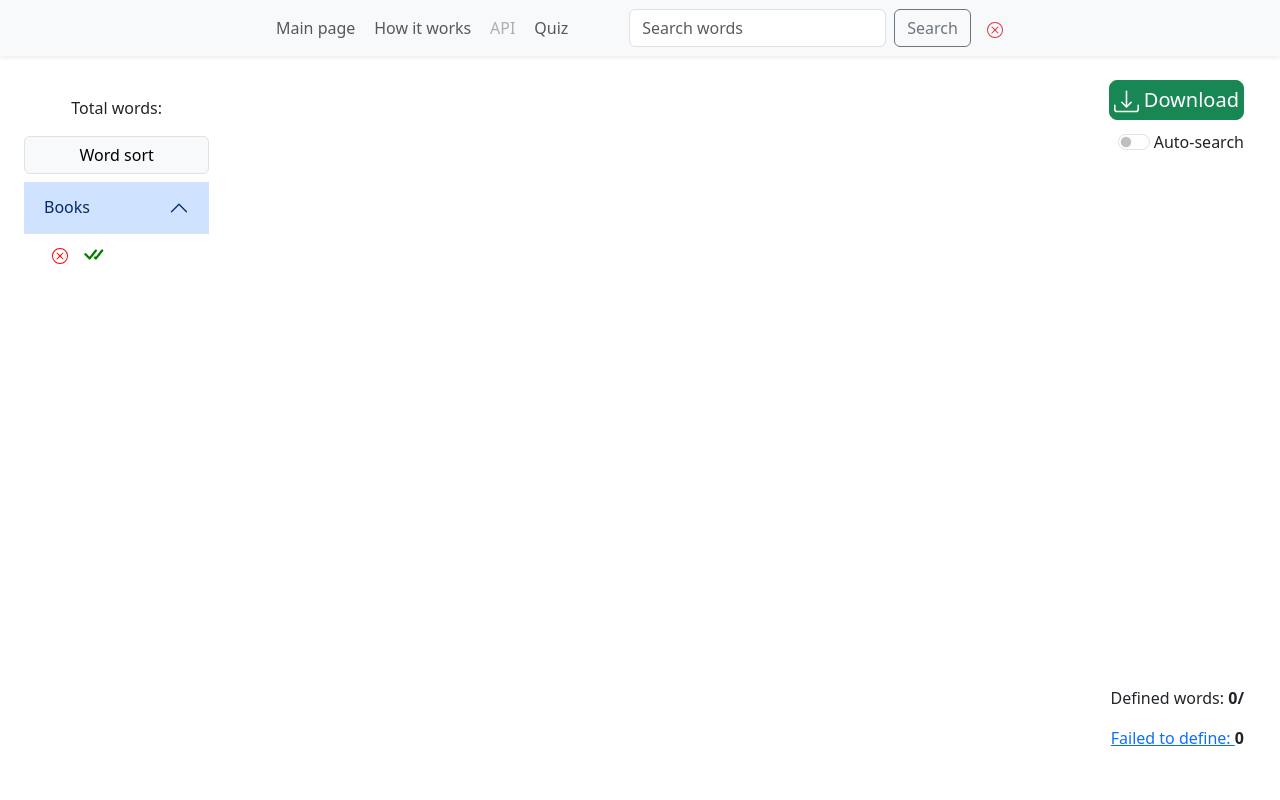
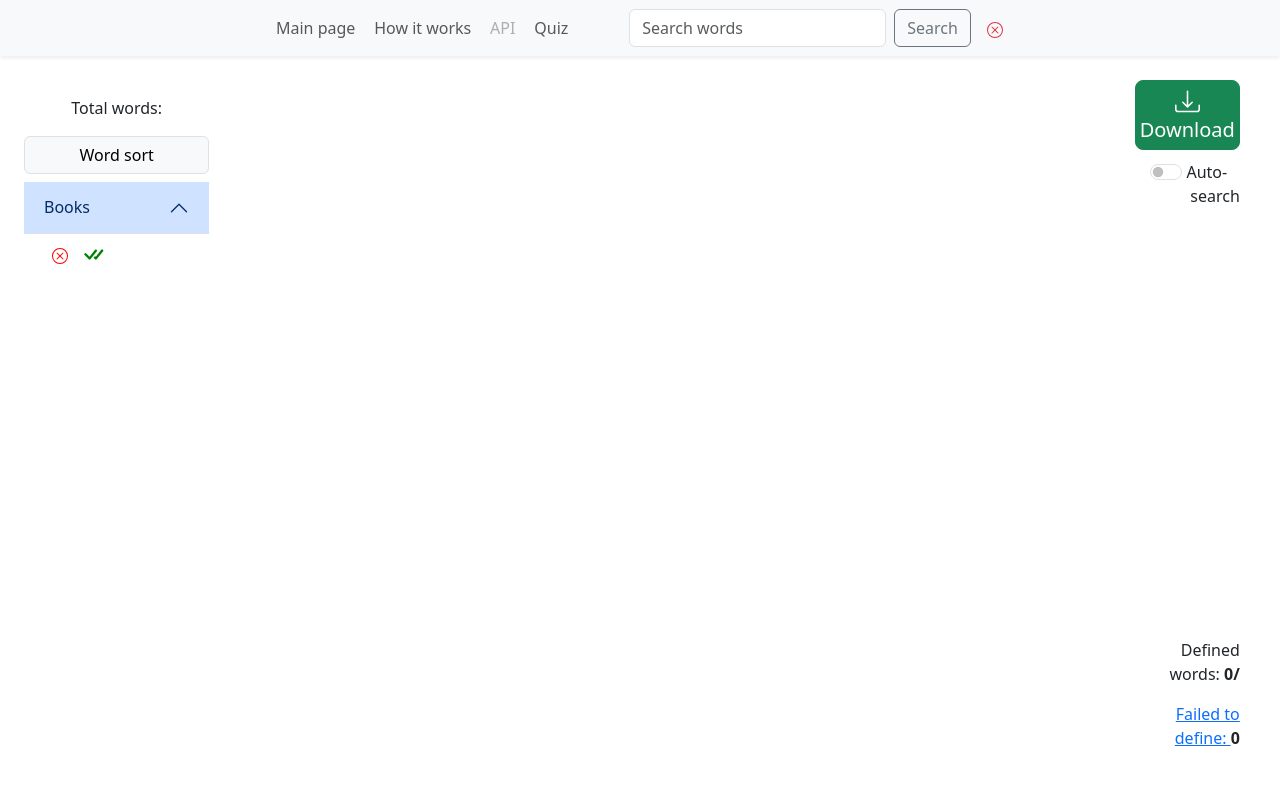
Before and after one commit to Tititun/vocbuilder, a Django app: template vocab/templates/vocab/data_table.html in a window 1280 px wide. Run offline with Django 5.2, Linux system fonts and the light colour scheme; the template is opened without the code that fills it, so the values that code supplies are empty; parts of the project's set-up code (start-up, migrations or seed data) failed here and were passed over; some libraries are stand-ins or nearby versions.

Commit message:
styling issues

```diff
--- a/vocab/static/vocab/css/vocab.css
+++ b/vocab/static/vocab/css/vocab.css
@@ -20,6 +20,7 @@
     background-color: #FAF9F6;
     margin: 1em;
     padding: 1em;
+    width: 48%;
 }
 
 .word_card_button {
@@ -183,9 +184,41 @@
     width: 33%;
 }
 
+.bi-eye {
+    transition: all 150ms 0ms ease-in-out;
+}
+
+.bi-eye:hover {
+    transform: scale(1.25);
+}
+
+.mid_col {
+    width: 72%
+}
+
+.right_col {
+    width: 10%
+}
+
+.card-text input {
+    transition: background 0.5s ease-in-out;
+}
+
 @media (width <= 1000px) {
     #quiz_modal .card {
         width: 100%;
         margin-bottom: 1.5rem;
     }
+    .word_card {
+        width: 99%;
+    }
+    .mid_col {
+        width: 65%
+    }
+    .right_col {
+        width: 16%
+    }
+    .hide_on_shrink {
+        display: none;
+    }
 }
--- /dev/null
+++ b/vocab/static/vocab/js/main_page.js
@@ -0,0 +1,6 @@
+var post_main_url = '{% url "vocab:index" %}'
+
+document.querySelector('#example_image').addEventListener('click', (e) => {
+    e.target.classList.add('big')
+    document.querySelector('#dropzone-main').submit()
+})
--- a/vocab/templates/vocab/data_table.html
+++ b/vocab/templates/vocab/data_table.html
@@ -52,14 +52,14 @@ Vocabulary Words
                 </div>
         </div>
     </div>
-    <div class="col-8 pt-5 container-fluid d-flex flex-column">
+    <div class="col-8 mid_col pt-5 container-fluid d-flex flex-column">
         <div id="root"></div>
     </div>
-    <div class="col-2 container-fluid flex-column d-flex">
+    <div class="col-2 right_col container-fluid flex-column d-flex">
         <div id="tools" class="container-fluid flex-column d-flex sticky-top align-items-end vh-100">
             <button type="button" class="p-1 btn btn-success btn-floating btn-lg" id="export_button">
                 <svg xmlns="http://www.w3.org/2000/svg" width="25" height="25" fill="currentColor" class="bi bi-download" viewBox="0 0 16 16"><path d="M.5 9.9a.5.5 0 0 1 .5.5v2.5a1 1 0 0 0 1 1h12a1 1 0 0 0 1-1v-2.5a.5.5 0 0 1 1 0v2.5a2 2 0 0 1-2 2H2a2 2 0 0 1-2-2v-2.5a.5.5 0 0 1 .5-.5"/>  <path d="M7.646 11.854a.5.5 0 0 0 .708 0l3-3a.5.5 0 0 0-.708-.708L8.5 10.293V1.5a.5.5 0 0 0-1 0v8.793L5.354 8.146a.5.5 0 1 0-.708.708z"/></svg>
-                Download
+                <span class="hide_on_shrink">Download</span>
             </button>
             <div class="form-switch">
               <input class="form-check-input" type="checkbox" role="switch" id="auto_search">
@@ -68,8 +68,8 @@ Vocabulary Words
             <div>
                <p id="loading_message"></p>
             </div>
-            <p class="progress_counter mt-auto">Defined words: <strong><span id="defined_words_count">0</span>/<span id="words_count"></span></strong></p>
-            <p class="progress_counter">
+            <p class="progress_counter mt-auto text-end">Defined words: <strong><span id="defined_words_count">0</span>/<span id="words_count"></span></strong></p>
+            <p class="progress_counter text-end">
                 <span class="text-decoration-underline text-primary" tabindex="0"
                  data-bs-container="body" data-bs-toggle="popover" data-bs-placement="left" data-bs-content="Failed"
                  id="failed_popover"
@@ -87,6 +87,20 @@ Vocabulary Words
 
     </div>
 <div id="hidden" class="d-none"></div>
+<div class="toast-container position-fixed bottom-0 end-0 p-3">
+  <div id="liveToast" class="toast" role="alert" aria-live="assertive" aria-atomic="true">
+    <div class="toast-header">
+      <img src="..." class="rounded me-2" alt="...">
+      <strong class="me-auto">Bootstrap</strong>
+      <small>11 mins ago</small>
+      <button type="button" class="btn-close" data-bs-dismiss="toast" aria-label="Close"></button>
+    </div>
+    <div class="toast-body">
+      Hello, world! This is a toast message.
+    </div>
+  </div>
+</div>
+
 {% endblock %}
 
 {% block js %}
```
Also changed, not shown: vocab/static/vocab/js/components/card.js (+13 -6 lines), vocab/static/vocab/js/components/question.js (+12 -2 lines), vocab/templates/vocab/main.html (+2 -7 lines).
